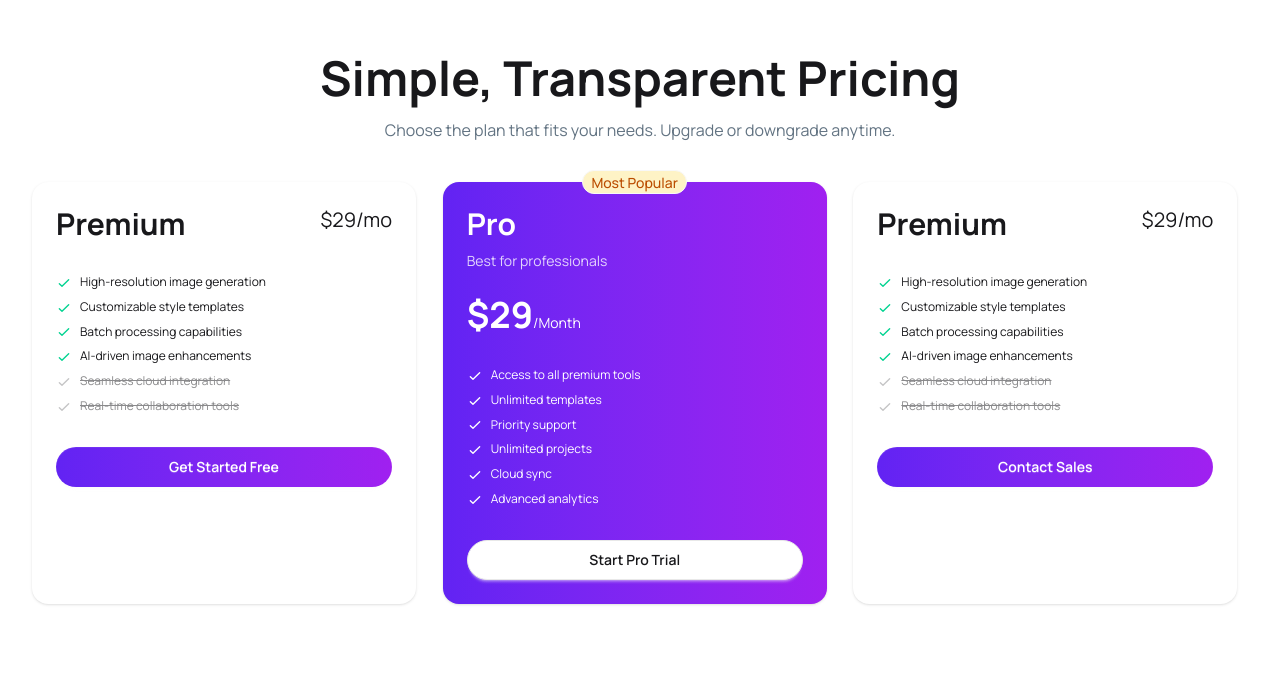
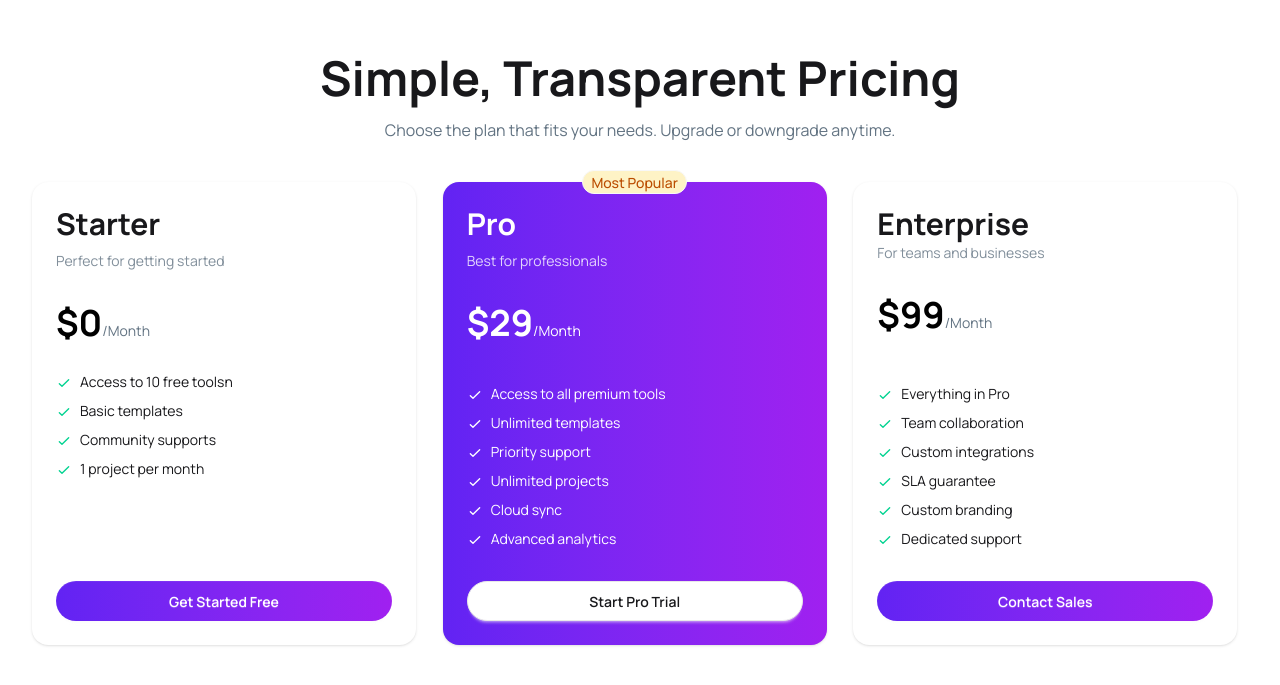
Before and after one commit to SAIEED12/A06-DigiTools, a React (Vite) app: page / in a window 1280 px wide. Shown: the part 3524-4209 px from the top of the page. Built offline with nearby package versions, Linux system fonts and the light colour scheme.

Commit message:
Pricing animation and card animation added

```diff
--- a/src/components/Card.jsx
+++ b/src/components/Card.jsx
@@ -18,8 +18,8 @@ const Card = ({ card, cart, setCart }) => {
   };
 
   return (
-    <div className="w-full px-8">
-      <div className="card bg-base-100 w-full shadow-sm mb-20">
+    <div className="w-full px-8 mt-auto">
+      <div className="card bg-base-100 w-full shadow-sm mb-20 hover:scale-105 transition-transform duration-300 hover:bg-base-200 cursor-pointer">
         <div className="flex justify-end">
           <span
             className={`badge badge-md rounded-full p-4 mt-2 font-semibold ${
@@ -71,7 +71,7 @@ const Card = ({ card, cart, setCart }) => {
           <div className="card-actions justify-end">
             <button
               onClick={handleBuy}
-              className={`btn btn-ghost font-semibold  text-white w-full rounded-full ${isBought ? "bg-green-500" :
+              className={`btn btn-ghost font-semibold text-white w-full rounded-full ${isBought ? "bg-green-500" :
                 "bg-linear-to-r from-[#6223f3] to-[#A020F0]"}`}
             >
               {isBought ? "✔ Added to Cart!" : "Buy Now"}
--- a/src/components/Pricing.jsx
+++ b/src/components/Pricing.jsx
@@ -11,13 +11,15 @@ const Pricing = () => {
       </div>
       <div className="grid md:grid-cols-2 lg:grid-cols-3 mt-10 gap-4 px-8 container mx-auto mb-20">
 
-        <div className="card w-full md:w-96 bg-base-100 shadow-sm rounded-2xl">
-          <div className="card-body">
-            <div className="flex justify-between">
-              <h2 className="text-3xl font-bold">Premium</h2>
-              <span className="text-xl">$29/mo</span>
+        <div className="card w-full md:w-96 bg-base-100 shadow-sm rounded-2xl hover:scale-105 transition-transform duration-300 cursor-pointer">
+          <div className="card-body ">
+            <div>
+              <h2 className="text-3xl font-bold mb-2">Starter</h2>
+                <p className="text-[#627382] opacity-80 mb-8">Perfect for getting started</p>
+                <p className="text-4xl font-bold text-black mb-4">$0<span className="text-sm font-normal text-[#627382]">/Month</span></p>
             </div>
-            <ul className="mt-6 flex flex-col gap-2 text-xs">
+
+            <ul className="mt-1 flex flex-col gap-2 text-md">
               <li>
                 <svg
                   xmlns="http://www.w3.org/2000/svg"
@@ -33,7 +35,7 @@ const Pricing = () => {
                     d="M5 13l4 4L19 7"
                   />
                 </svg>
-                <span>High-resolution image generation</span>
+                <span>Access to 10 free toolsn</span>
               </li>
               <li>
                 <svg
@@ -50,7 +52,7 @@ const Pricing = () => {
                     d="M5 13l4 4L19 7"
                   />
                 </svg>
-                <span>Customizable style templates</span>
+                <span>Basic templates</span>
               </li>
               <li>
                 <svg
@@ -67,7 +69,7 @@ const Pricing = () => {
                     d="M5 13l4 4L19 7"
                   />
                 </svg>
-                <span>Batch processing capabilities</span>
+                <span>Community supports</span>
               </li>
               <li>
                 <svg
@@ -84,52 +86,17 @@ const Pricing = () => {
                     d="M5 13l4 4L19 7"
                   />
                 </svg>
-                <span>AI-driven image enhancements</span>
+                <span>1 project per month</span>
               </li>
-              <li className="opacity-50">
-                <svg
-                  xmlns="http://www.w3.org/2000/svg"
-                  className="size-4 me-2 inline-block text-base-content/50"
-                  fill="none"
-                  viewBox="0 0 24 24"
-                  stroke="currentColor"
-                >
-                  <path
-                    strokeLinecap="round"
-                    strokeLinejoin="round"
-                    strokeWidth="2"
-                    d="M5 13l4 4L19 7"
-                  />
-                </svg>
-                <span className="line-through">Seamless cloud integration</span>
-              </li>
-              <li className="opacity-50">
-                <svg
-                  xmlns="http://www.w3.org/2000/svg"
-                  className="size-4 me-2 inline-block text-base-content/50"
-                  fill="none"
-                  viewBox="0 0 24 24"
-                  stroke="currentColor"
-                >
-                  <path
-                    strokeLinecap="round"
-                    strokeLinejoin="round"
-                    strokeWidth="2"
-                    d="M5 13l4 4L19 7"
-                  />
-                </svg>
-                <span className="line-through">
-                  Real-time collaboration tools
-                </span>
-              </li>
+
             </ul>
-            <div className="mt-6">
+            <div className="mt-auto">
               <button className="btn rounded-full border-none bg-linear-to-r from-[#6223f3] to-[#A020F0] text-white hover:opacity-90 btn-block">Get Started Free</button>
             </div>
           </div>
         </div>
 
-        <div className="card w-full md:w-96 bg-base-100 shadow-sm bg-linear-to-r from-[#6223f3] to-[#A020F0] rounded-2xl">
+        <div className="card w-full md:w-96 bg-base-100 shadow-sm bg-linear-to-r from-[#6223f3] to-[#A020F0] rounded-2xl hover:scale-105 transition-transform duration-300 cursor-pointer">
              <div className="relative flex justify-center">
                 <span className="absolute -top-3 badge rounded-full  text-[#BB4D00] bg-amber-100 p-2 font-medium">Most Popular</span>
              </div>
@@ -140,7 +107,7 @@ const Pricing = () => {
             </div>
             <p className="text-white opacity-80">Best for professionals</p>
             <p className="text-4xl font-bold text-white mt-4">$29<span className="text-sm font-normal">/Month</span></p>
-            <ul className="mt-6 flex flex-col gap-2 text-xs text-white">
+            <ul className="mt-6 flex flex-col gap-2 text-md text-white">
               <li>
                 <svg
                   xmlns="http://www.w3.org/2000/svg"
@@ -245,18 +212,19 @@ const Pricing = () => {
               </li>
             </ul>
             <div className="mt-6">
-              <button className="btn bg-white rounded-full btn-block">Start Pro Trial</button>
+              <button className="btn bg-white rounded-full btn-block hover:bg-base-300">Start Pro Trial</button>
             </div>
           </div>
         </div>
 
-        <div className="card w-full md:w-96 bg-base-100 shadow-sm rounded-2xl">
+        <div className="card w-full md:w-96 bg-base-100 shadow-sm rounded-2xl hover:scale-105 transition-transform duration-300 cursor-pointer">
           <div className="card-body">
-            <div className="flex justify-between">
-              <h2 className="text-3xl font-bold">Premium</h2>
-              <span className="text-xl">$29/mo</span>
+            <div>
+              <h2 className="text-3xl font-bold">Enterprise</h2>
+              <p className="text-[#627382] opacity-80 mb-8">For teams and businesses</p>
+              <p className="text-4xl font-bold text-black mb-4">$99<span className="text-sm font-normal text-[#627382]">/Month</span></p>
             </div>
-            <ul className="mt-6 flex flex-col gap-2 text-xs">
+            <ul className="mt-6 flex flex-col gap-2 text-md">
               <li>
                 <svg
                   xmlns="http://www.w3.org/2000/svg"
@@ -272,7 +240,7 @@ const Pricing = () => {
                     d="M5 13l4 4L19 7"
                   />
                 </svg>
-                <span>High-resolution image generation</span>
+                <span>Everything in Pro</span>
               </li>
               <li>
                 <svg
@@ -289,7 +257,7 @@ const Pricing = () => {
                     d="M5 13l4 4L19 7"
                   />
                 </svg>
-                <span>Customizable style templates</span>
+                <span>Team collaboration</span>
               </li>
               <li>
                 <svg
@@ -306,7 +274,7 @@ const Pricing = () => {
                     d="M5 13l4 4L19 7"
                   />
                 </svg>
-                <span>Batch processing capabilities</span>
+                <span>Custom integrations</span>
               </li>
               <li>
                 <svg
@@ -323,12 +291,12 @@ const Pricing = () => {
                     d="M5 13l4 4L19 7"
                   />
                 </svg>
-                <span>AI-driven image enhancements</span>
+                <span>SLA guarantee</span>
               </li>
-              <li className="opacity-50">
+              <li>
                 <svg
                   xmlns="http://www.w3.org/2000/svg"
-                  className="size-4 me-2 inline-block text-base-content/50"
+                  className="size-4 me-2 inline-block text-success"
                   fill="none"
                   viewBox="0 0 24 24"
                   stroke="currentColor"
@@ -340,12 +308,12 @@ const Pricing = () => {
                     d="M5 13l4 4L19 7"
                   />
                 </svg>
-                <span className="line-through">Seamless cloud integration</span>
+                <span>Custom branding</span>
               </li>
-              <li className="opacity-50">
+              <li>
                 <svg
                   xmlns="http://www.w3.org/2000/svg"
-                  className="size-4 me-2 inline-block text-base-content/50"
+                  className="size-4 me-2 inline-block text-success"
                   fill="none"
                   viewBox="0 0 24 24"
                   stroke="currentColor"
@@ -357,10 +325,9 @@ const Pricing = () => {
                     d="M5 13l4 4L19 7"
                   />
                 </svg>
-                <span className="line-through">
-                  Real-time collaboration tools
-                </span>
+                <span>Dedicated support</span>
               </li>
+
             </ul>
             <div className="mt-6">
               <button className="btn rounded-full border-none bg-linear-to-r from-[#6223f3] to-[#A020F0] text-white hover:opacity-90 btn-block">Contact Sales</button>
```
